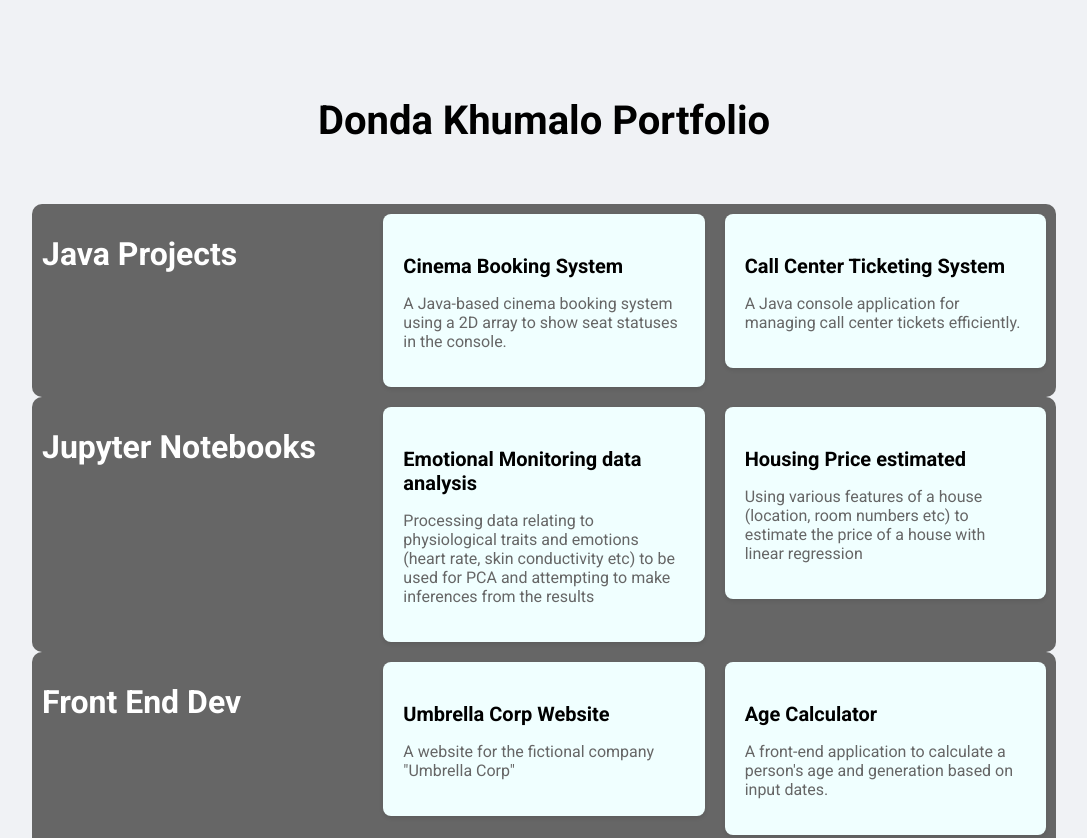
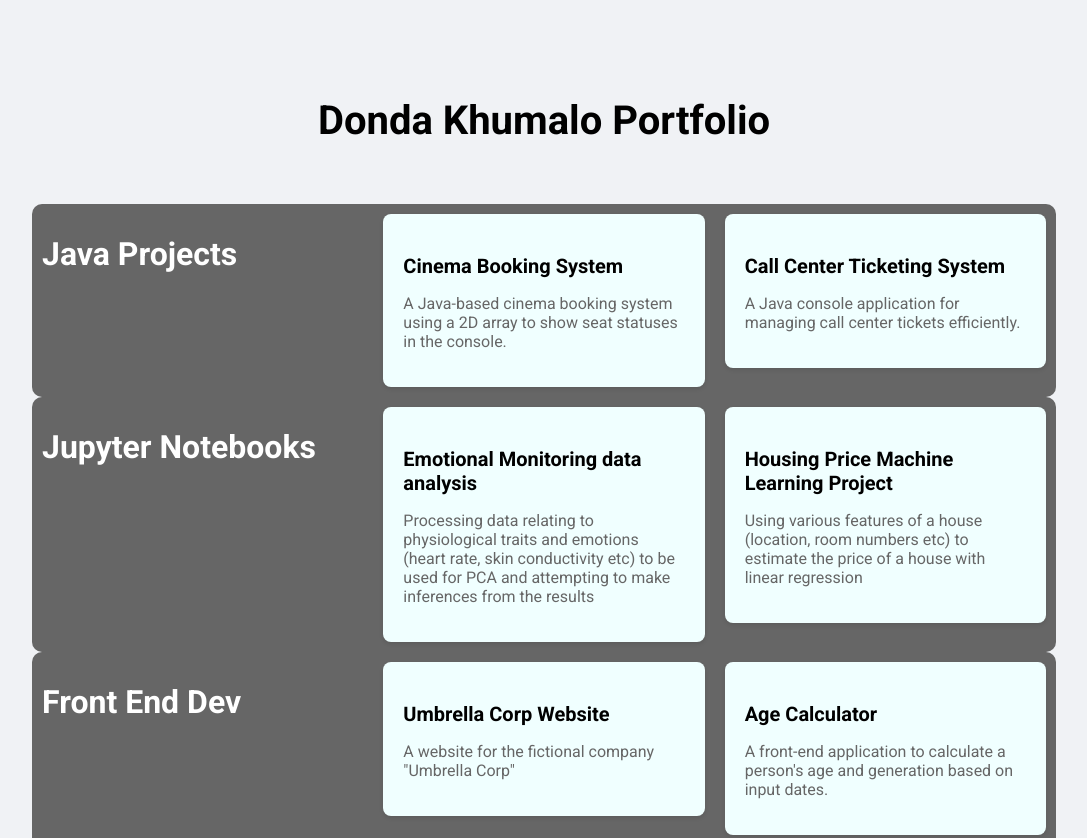
Before and after one commit to Donda-Khumalo/Donda-Khumalo-Portfolio-Website, a website: page index.html in a window 1280 px wide. Shown: the top 838 px of the page, without its empty margins (96-1183 px from the left). Drawn offline with Linux system fonts and the light colour scheme.

Commit message:
changing titles

```diff
--- a/index.html
+++ b/index.html
@@ -105,7 +105,7 @@
         </a>
         <a href="https://github.com/Donda-Khumalo/Donda-Khumalo-Portfolio/blob/main/Housing2.ipynb">
             <div class="project-card">
-                <h3>Housing Price estimated</h3>
+                <h3>Housing Price Machine Learning Project</h3>
                 <p>Using various features of a house (location, room numbers etc) to estimate the price of a house with linear regression</p>
             </div>
         </a>
```
